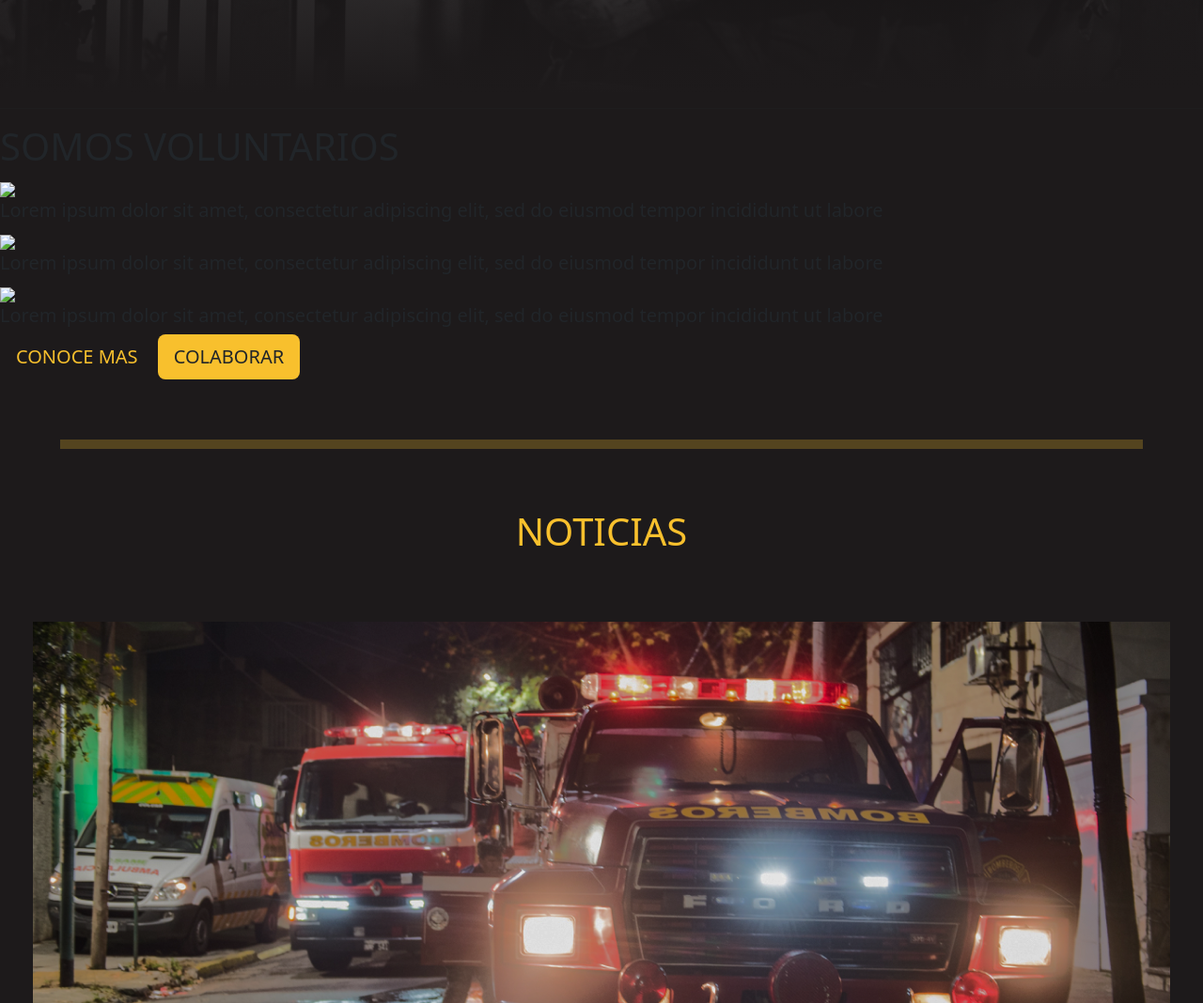
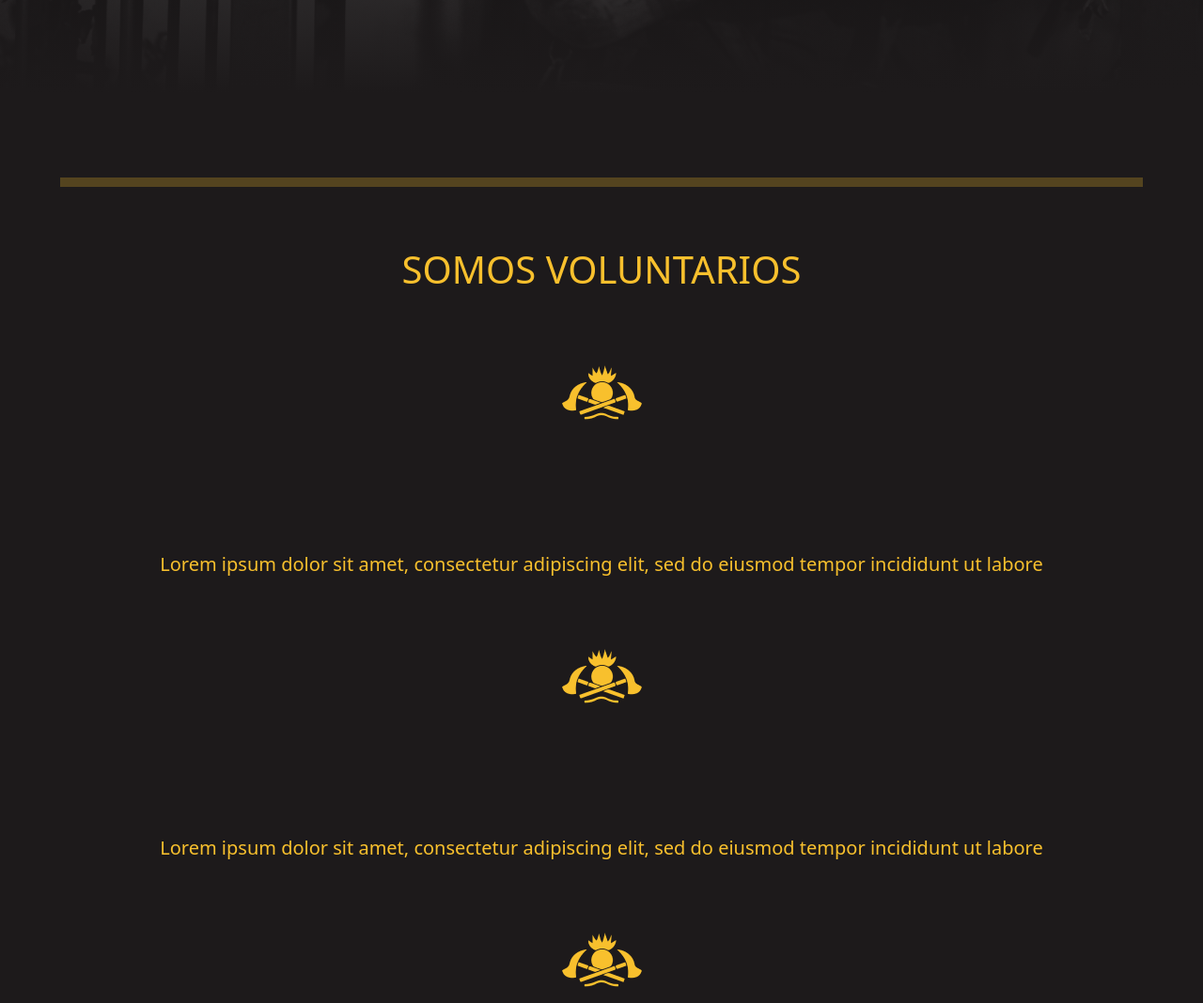
Before and after one commit to angiefantauzzofabio/landingBVVL, a website: page HTML/index.html in a window 1280 px wide. Shown: the part 701-1769 px from the top of the page at 94% size. Drawn offline with nearby package versions, Linux system fonts and the light colour scheme; files that its build step writes are made by us from their sources; files whose address does not match are found by name.

Commit message:
con seccion de "nosotros"

```diff
--- a/css/index.scss
+++ b/css/index.scss
@@ -17,6 +17,8 @@ body{
    background-size: cover;
    width: 100%;
    height:100vh;
+   position:relative;
+   z-index:1;
 }
 
 
@@ -137,3 +139,53 @@ body{
    }
 
 }
+.nosotros{
+   margin-top: 7%;
+   align-items:center;
+
+   h1{
+      color: $yellow;
+      text-align: center;
+      margin-bottom: 5%;
+   }
+
+   hr{
+      color: $yellow;
+      width: 90%;
+      border: 5px solid $yellow;
+      position:relative;
+      margin: 0 auto ;
+      margin-top: 5%;
+      margin-bottom: 5%;
+   }
+   .title-nosotros{
+      text-align: center;
+      color: $yellow;
+   }
+   .nosotros-logo{
+      margin-top: 5%;
+      display: block;
+      margin: 0 auto;
+   }
+
+   h5{
+      margin-top: 10%;
+      text-align: center;
+      color: $yellow;
+      margin-bottom: 5%;
+   }
+   .nosotros-buttons{
+      display: flex;
+      justify-content: center;
+   }
+   .btn{
+      border-radius: 0%;
+      border-color: $yellow;
+      width: 20%;
+      display:inline;
+      margin: 0 auto;
+   }
+
+
+
+}
```
Also changed, not shown: assets/nosotros.png (added), css/index.css, 1 other file.
